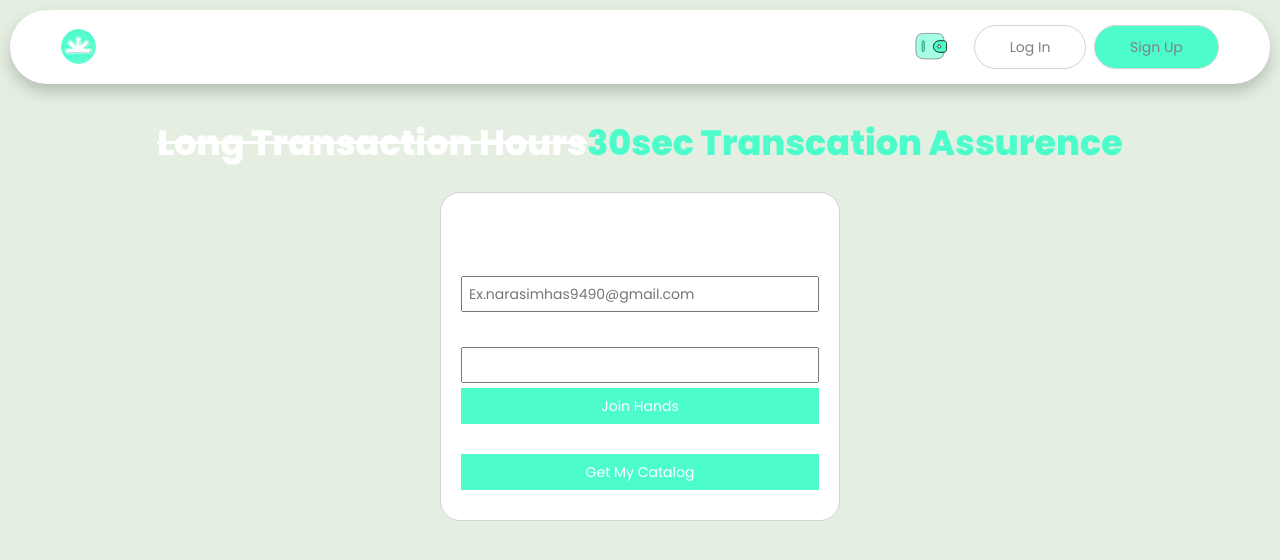
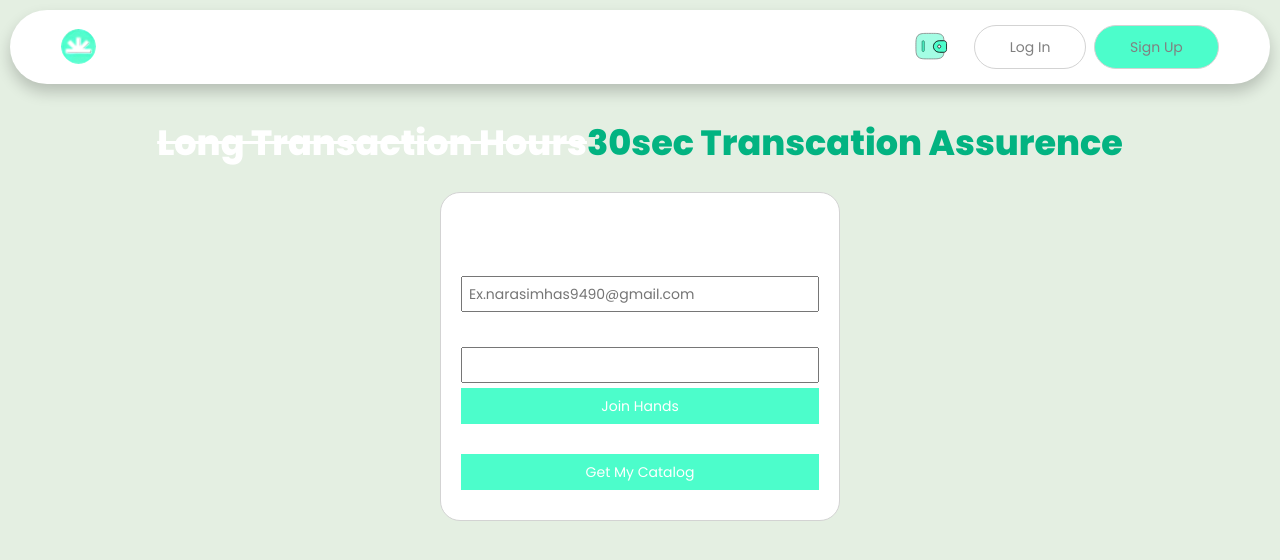
Before and after one commit to Narasimha-png/catalog.login.reactjs, a React (Vite) app: page /login in a window 1280 px wide. Shown: the top 560 px of the page. Built offline with nearby package versions, Linux system fonts and the light colour scheme.

Commit message:
UPDATED UI Login

```diff
--- a/src/Styles/Header.css
+++ b/src/Styles/Header.css
@@ -142,6 +142,7 @@ button{
     align-items: center;
   }
   .log-in, .sign-up{
+
     border-radius: 24px;
     color: gray;
     text-decoration: none;
@@ -156,9 +157,7 @@ button{
     text-decoration: none;
     color: black;
   }
-  .nav-btns:visited {
-    color: inherit;
-  }
+
 
   .sign-up{
     background-color: #4CFDCB;
--- a/src/Styles/Login.css
+++ b/src/Styles/Login.css
@@ -75,7 +75,7 @@
   .imp-text{
 
 
-    color: #4CFDCB;
+    color: #02b381;
   }
 
 .login-main-div{
@@ -90,6 +90,7 @@
     padding: 2rem 2rem 3rem 2rem;
 }
 .login-div{
+
     display: flex;
     flex-direction: column;
     justify-content: center;
```
